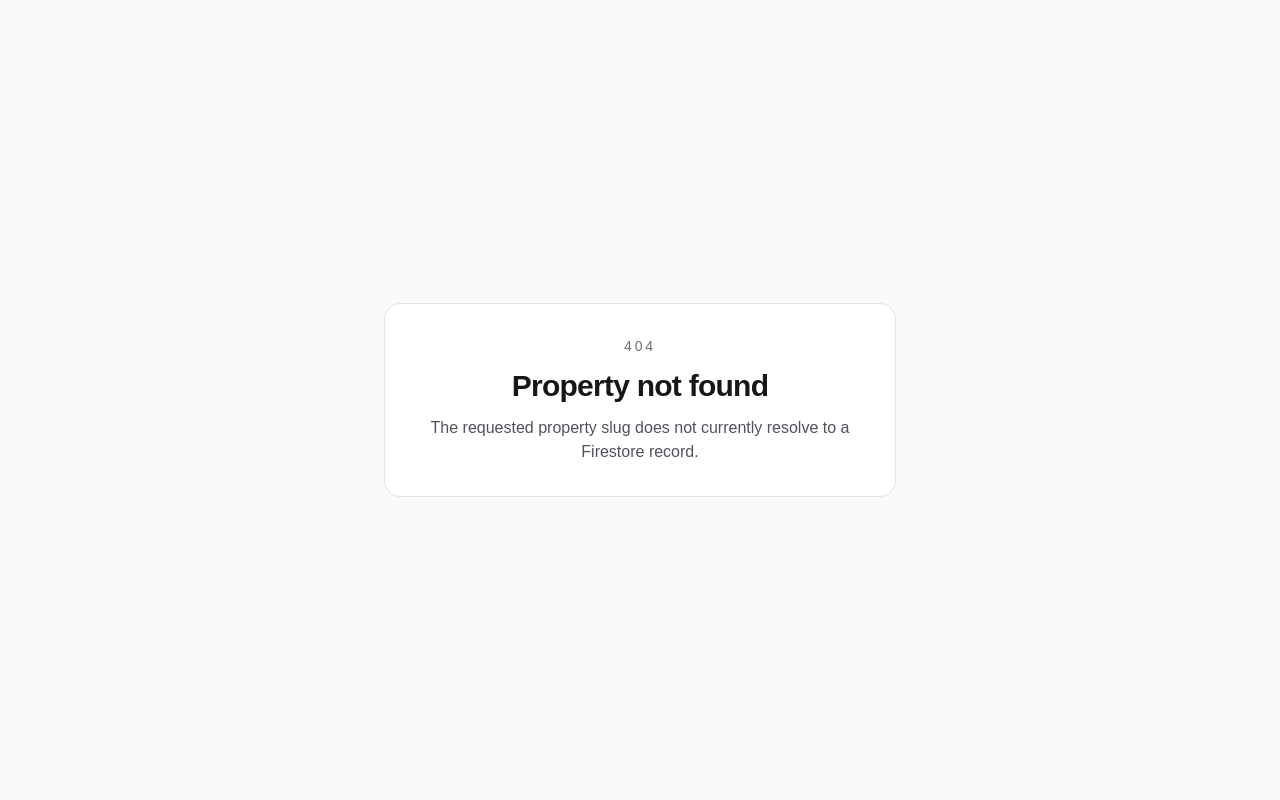
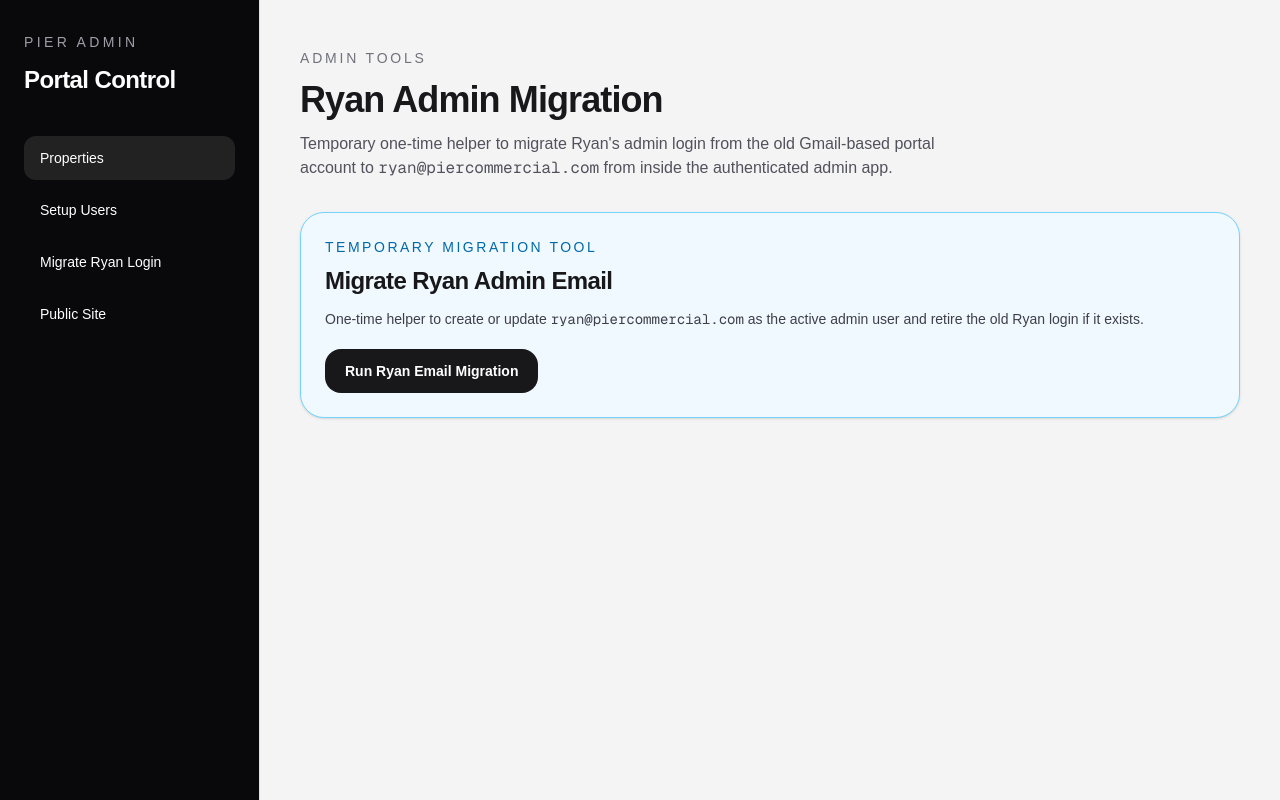
Before and after one commit to ryantschneider-dotcom/property-portal, a Next.js app: page /admin/migrate-ryan-email in a window 1280 px wide. Before the commit this address had no page. Built offline with nearby package versions, Linux system fonts and the light colour scheme.

Commit message:
Add admin UI for Ryan email migration

```diff
--- /dev/null
+++ b/src/app/admin/migrate-ryan-email/page.tsx
@@ -0,0 +1,17 @@
+import { AdminRyanMigrationButton } from "@/components/admin-ryan-migration-button";
+
+export default function AdminMigrateRyanEmailPage() {
+  return (
+    <main className="px-6 py-10 lg:px-10 lg:py-12">
+      <div className="mb-8">
+        <p className="text-sm font-medium uppercase tracking-[0.2em] text-zinc-500">Admin Tools</p>
+        <h1 className="mt-3 text-4xl font-semibold tracking-tight">Ryan Admin Migration</h1>
+        <p className="mt-3 max-w-2xl text-zinc-600">
+          Temporary one-time helper to migrate Ryan&apos;s admin login from the old Gmail-based portal account to <code>ryan@piercommercial.com</code> from inside the authenticated admin app.
+        </p>
+      </div>
+
+      <AdminRyanMigrationButton />
+    </main>
+  );
+}
--- a/src/app/api/admin/migrate-ryan-email/route.ts
+++ b/src/app/api/admin/migrate-ryan-email/route.ts
@@ -8,6 +8,18 @@ import { hashPassword, USERS_COLLECTION } from "@/lib/users";
 
 const OLD_EMAIL = "ryantschneider-dotcom@gmail.com";
 const NEW_EMAIL = "ryan@piercommercial.com";
+
+export async function GET() {
+  return NextResponse.json(
+    {
+      ok: false,
+      message: "Use POST from inside the authenticated admin app to run this migration.",
+      oldEmail: OLD_EMAIL,
+      newEmail: NEW_EMAIL,
+    },
+    { status: 200 },
+  );
+}
 
 export async function POST() {
   try {
--- /dev/null
+++ b/src/components/admin-ryan-migration-button.tsx
@@ -0,0 +1,86 @@
+"use client";
+
+import { useState } from "react";
+
+type MigrationResponse = {
+  ok?: boolean;
+  oldEmail?: string;
+  newEmail?: string;
+  oldUserExisted?: boolean;
+  newUserExisted?: boolean;
+  error?: string;
+};
+
+export function AdminRyanMigrationButton() {
+  const [loading, setLoading] = useState(false);
+  const [result, setResult] = useState<MigrationResponse | null>(null);
+
+  async function handleClick() {
+    setLoading(true);
+    setResult(null);
+
+    try {
+      const response = await fetch("/api/admin/migrate-ryan-email", {
+        method: "POST",
+        headers: { "Content-Type": "application/json" },
+        credentials: "include",
+      });
+
+      const text = await response.text();
+      let payload: MigrationResponse;
+
+      try {
+        payload = text ? (JSON.parse(text) as MigrationResponse) : {};
+      } catch {
+        payload = { error: text || "Unexpected response from migration route." };
+      }
+
+      if (!response.ok && !payload.error) {
+        payload.error = `Request failed with status ${response.status}`;
+      }
+
+      setResult(payload);
+    } catch {
+      setResult({ error: "Failed to run Ryan admin migration." });
+    } finally {
+      setLoading(false);
+    }
+  }
+
+  return (
+    <section className="rounded-3xl border border-sky-300 bg-sky-50 p-6 shadow-sm">
+      <p className="text-sm font-medium uppercase tracking-[0.18em] text-sky-700">Temporary Migration Tool</p>
+      <h2 className="mt-2 text-2xl font-semibold tracking-tight text-zinc-900">Migrate Ryan Admin Email</h2>
+      <p className="mt-3 text-sm text-zinc-700">
+        One-time helper to create or update <code>ryan@piercommercial.com</code> as the active admin user and retire the old Ryan login if it exists.
+      </p>
+
+      <button
+        type="button"
+        onClick={handleClick}
+        disabled={loading}
+        className="mt-5 inline-flex items-center justify-center rounded-2xl bg-zinc-900 px-5 py-3 text-sm font-semibold text-white transition hover:bg-zinc-700 disabled:opacity-50"
+      >
+        {loading ? "Running migration…" : "Run Ryan Email Migration"}
+      </button>
+
+      {result && (
+        <div className="mt-5 rounded-2xl border border-zinc-200 bg-white p-4 text-sm text-zinc-700">
+          {result.error ? (
+            <p className="font-medium text-red-600">{result.error}</p>
+          ) : (
+            <>
+              <p className="font-medium text-zinc-900">Migration complete.</p>
+              <ul className="mt-3 list-disc pl-5">
+                <li>Old email: {result.oldEmail}</li>
+                <li>New email: {result.newEmail}</li>
+                <li>Old user existed: {String(result.oldUserExisted)}</li>
+                <li>New user existed: {String(result.newUserExisted)}</li>
+              </ul>
+            </>
+          )}
+        </div>
+      )}
+    </section>
+  );
+}
--- a/src/components/admin-shell.tsx
+++ b/src/components/admin-shell.tsx
@@ -11,6 +11,12 @@ export function AdminShell({ children }: { children: React.ReactNode }) {
             <Link href="/admin/properties" className="block rounded-xl bg-white/10 px-4 py-3 font-medium text-white transition hover:bg-white/15">
               Properties
             </Link>
+            <Link href="/admin/setup-users" className="block rounded-xl px-4 py-3 text-zinc-300 transition hover:bg-white/5 hover:text-white">
+              Setup Users
+            </Link>
+            <Link href="/admin/migrate-ryan-email" className="block rounded-xl px-4 py-3 text-zinc-300 transition hover:bg-white/5 hover:text-white">
+              Migrate Ryan Login
+            </Link>
             <Link href="/" className="block rounded-xl px-4 py-3 text-zinc-300 transition hover:bg-white/5 hover:text-white">
               Public Site
             </Link>
```
